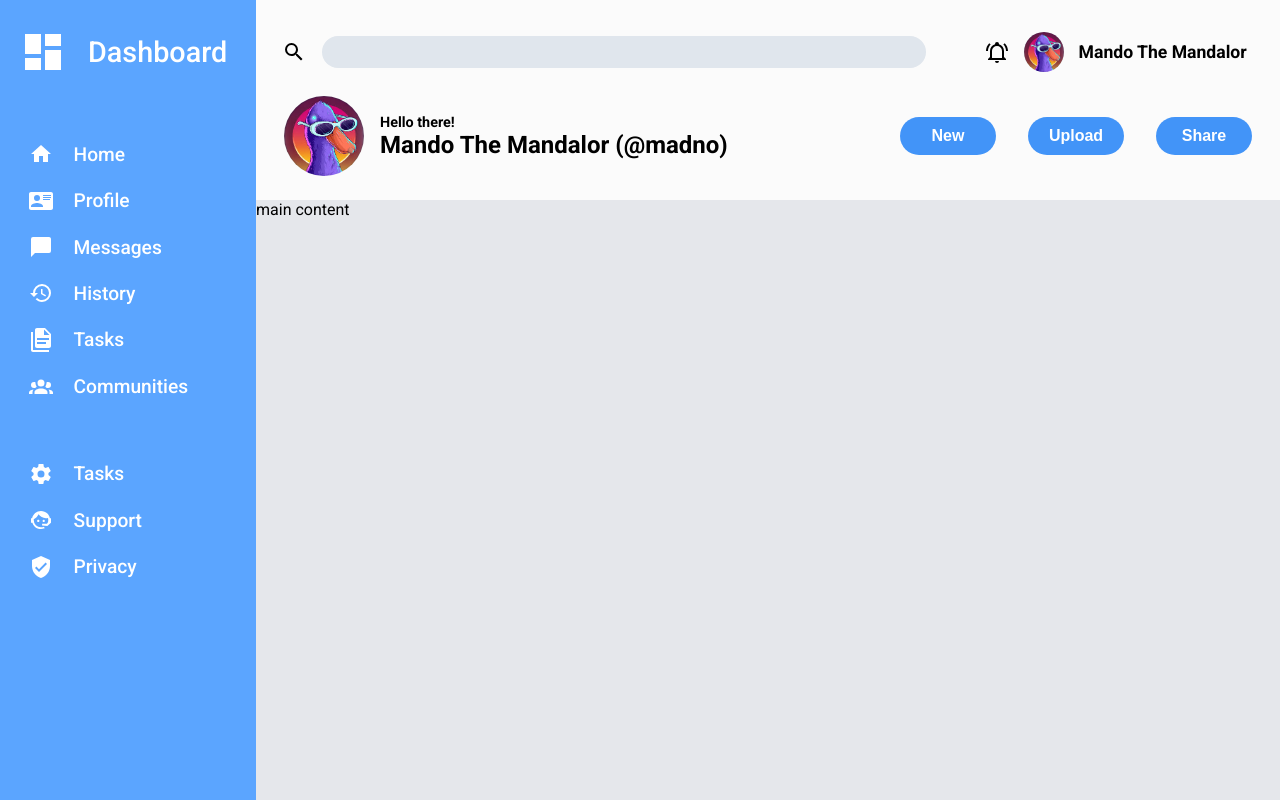
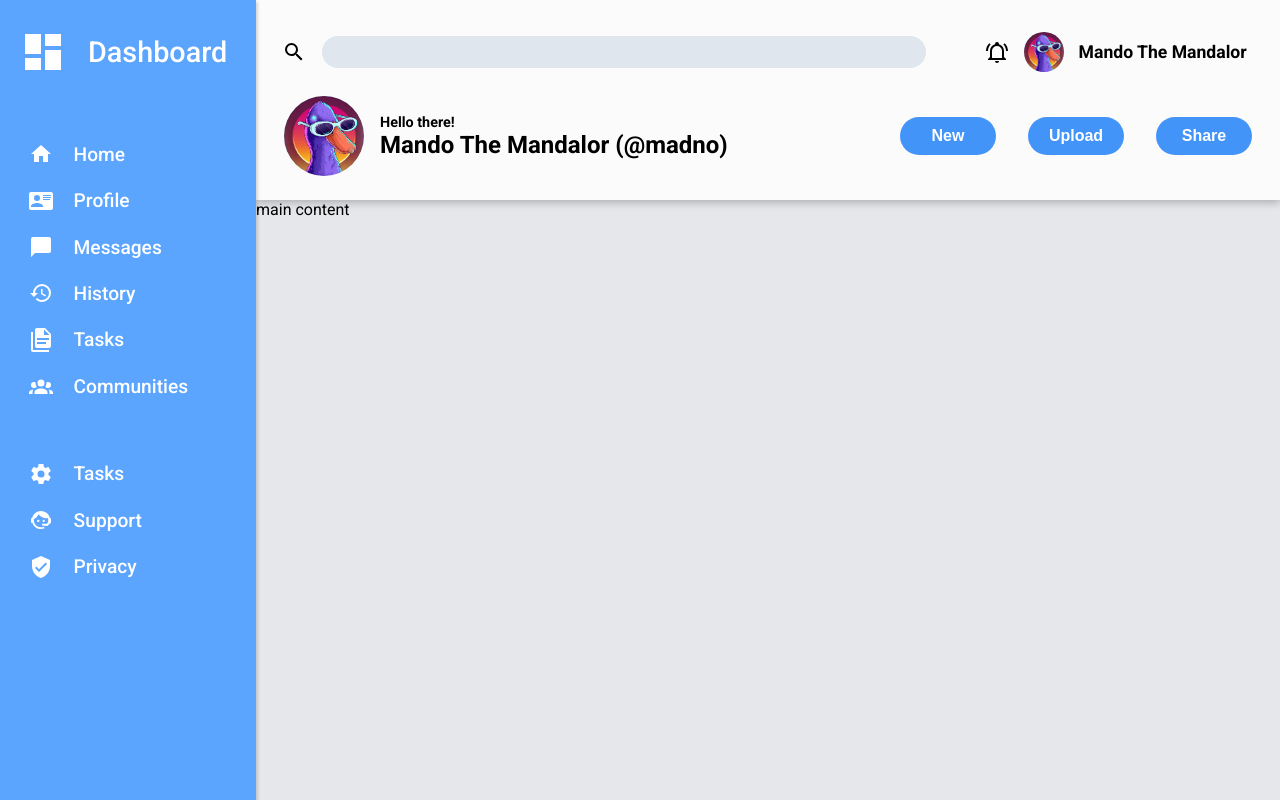
Before and after one commit to Mando1899/Admin-Dashboard, a plain HTML site: page index.html in a window 1280 px wide. Drawn offline with Linux system fonts and the light colour scheme.

Commit message:
added box shadow to the sidebar and the header

```diff
--- a/styles.css
+++ b/styles.css
@@ -18,6 +18,7 @@ body {
     grid-row-start: 1;
     grid-row-end: 2;
     background-color: #FBFBFB;
+    box-shadow: rgba(0, 0, 0, 0.24) 0px 3px 8px;
 }
 
 .header-top {
@@ -135,6 +136,7 @@ body {
     grid-row-end: 3;
     background-color:rgb(91, 165, 255);
     gap: 1.4em;
+    box-shadow: rgba(0, 0, 0, 0.15) 1.95px 1.95px 2.6px;
 }
 
 .side-bar > div {
@@ -181,3 +183,9 @@ body {
 .main-content {
     background-color: #e5e7eb;
 }
+
+.main-content {
+    position: relative;
+    z-index: -10;
+    display: block;
+}
```
